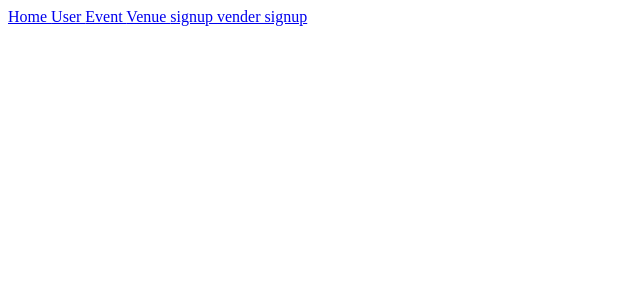
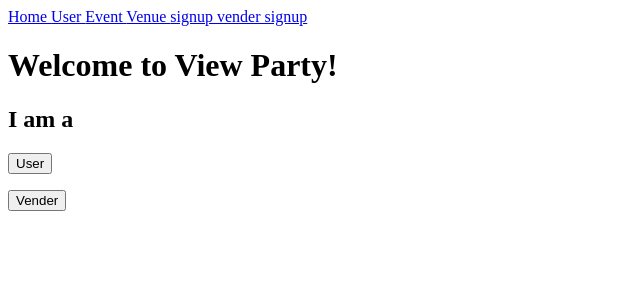
Before and after one commit to ngallegos8/watch-party, a React (Create React App) app in the folder client/: page / in a window 1280 px wide. Shown: the top 300 px of the page, without its empty margins (0-640 px from the left). Built offline with nearby package versions, Linux system fonts and the light colour scheme.

Commit message:
home page complete

```diff
--- a/client/src/components/App.js
+++ b/client/src/components/App.js
@@ -6,6 +6,7 @@ import Event from './Event'
 import Venue from'./Venue'
 import Signup from'./signup'
 import Verdersignup from './vendersignup'
+import Home from './Home'
 
 function App() {
   return(
@@ -29,7 +30,9 @@ function App() {
           <Route exact path="/vendersignup">
             <Verdersignup />
           </Route>
-          <Route path="/"></Route>
+          <Route path="/">
+            <Home/>
+          </Route>
           </Switch>
 
 
--- a/client/src/components/Home.js
+++ b/client/src/components/Home.js
@@ -1,9 +1,14 @@
 import React from 'react';
+import {Link,useParams} from "react-router-dom";
 
 const Home = () => {
     return (
         <div>
-            <h1>Home</h1>
+            <h1>Welcome to View Party!</h1>
+            <h2>I am a </h2>
+
+            <Link to="/signup"> <button >User</button> </Link><p></p>
+            <Link to="/vendersignup">   <button>Vender</button>    </Link>
         </div>
     );
 };
```
